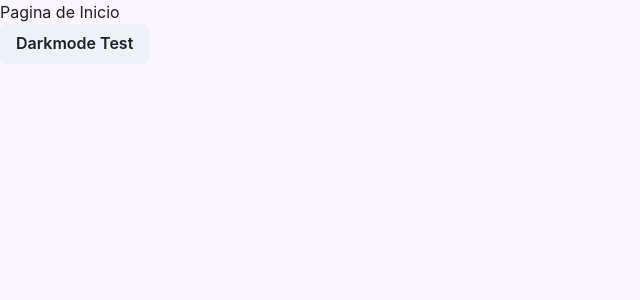
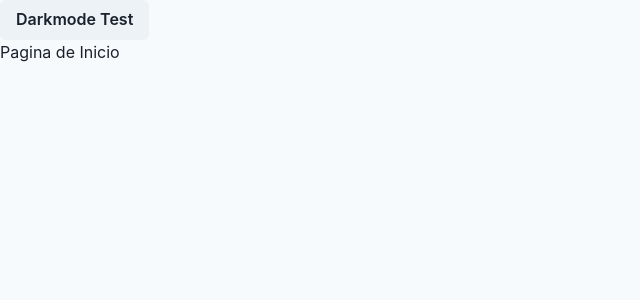
Before and after one commit to CGM-Charlie/cgm-web-portfolio, a React (Create React App) app: page /home in a window 1280 px wide. Shown: the top 300 px of the page, without its empty margins (0-640 px from the left). Built offline with nearby package versions, Linux system fonts and the light colour scheme.

Commit message:
Update Theme background color

```diff
--- a/src/Theme.js
+++ b/src/Theme.js
@@ -9,7 +9,7 @@ const theme = {
             body: {
                 fontFamily: 'body',
                 color: mode('gray.800', 'whiteAlpha.900')(props),
-                bg: mode('purple.50', 'purple.900')(props),
+                bg: mode('gray.50', 'gray.900')(props),
                 lineHeight: 'base'
             }
         })
--- a/src/components/Home.js
+++ b/src/components/Home.js
@@ -5,8 +5,8 @@ import Navbar from './Navbar';
 function Home() {
     return (
         <div>
+            <Navbar />
             <div>Pagina de Inicio</div>
-            <Navbar />
         </div>
     );
 }
```
